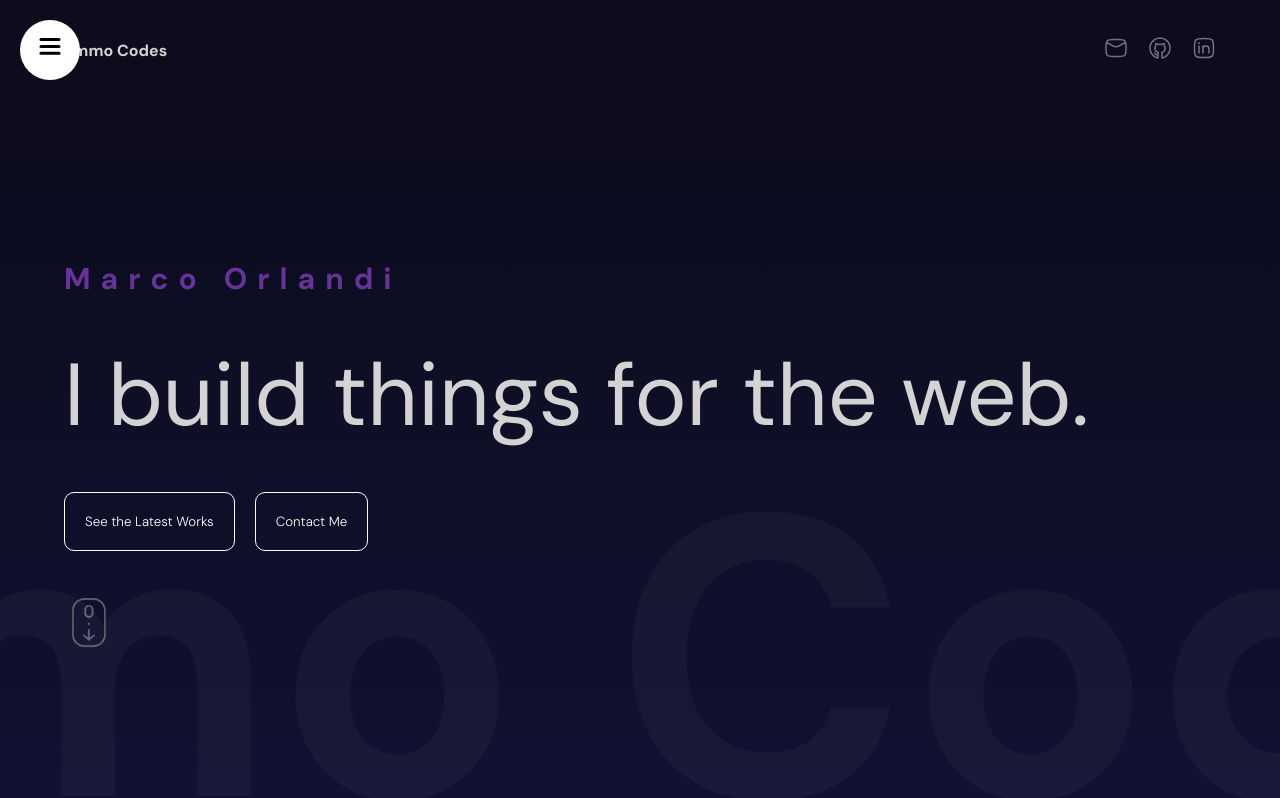
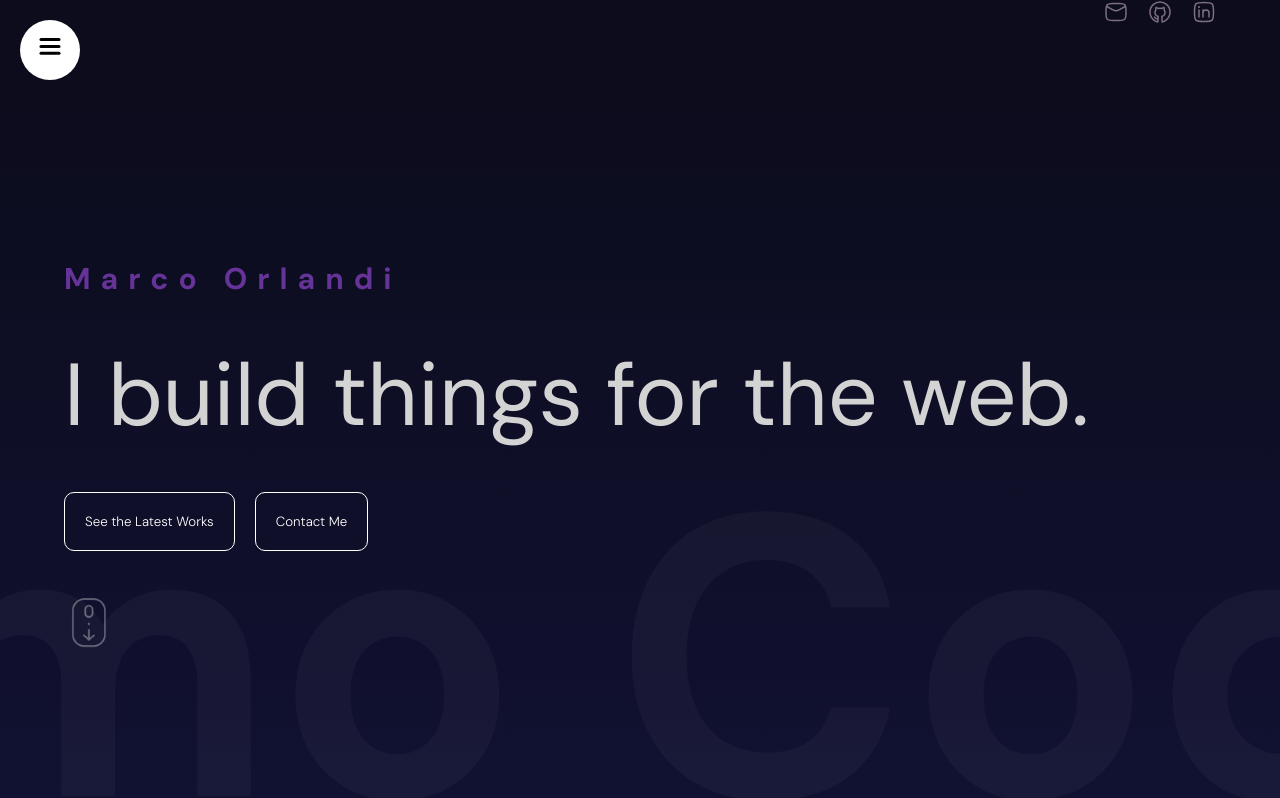
Before and after one commit to EmmoCodes/emmo-codes, a React (Vite) app: page / in a window 1280 px wide. Shown: the top 798 px of the page. Built offline with nearby package versions, Linux system fonts and the light colour scheme.

Commit message:
project changes

```diff
--- a/src/components/navbar/Navbar.jsx
+++ b/src/components/navbar/Navbar.jsx
@@ -5,15 +5,9 @@ import { motion } from 'framer-motion'
 const Navbar = () => {
   return (
     <div className="navbar">
-      {/* Sidebar */}
       <Sidebar />
       <div className="wrapper">
-        <motion.span
-          initial={{ opacity: 0, scale: 0.5 }}
-          animate={{ opacity: 1, scale: 1 }}
-          transition={{ duration: 0.5 }}>
-          Emmo Codes
-        </motion.span>
+        <span></span>
         <div className="social">
           <a href="#">
             <img src="/public/mail.svg" alt="" />
--- a/src/components/navbar/navbar.scss
+++ b/src/components/navbar/navbar.scss
@@ -3,11 +3,12 @@
 .navbar {
   height: 100px;
 
+
   .wrapper {
     max-width: 1366px;
     margin: auto;
     display: flex;
-    align-items: center;
+    align-items: start;
     justify-content: space-between;
     height: 100%;
 
@@ -19,15 +20,6 @@
     span {
       font-weight: bold;
       margin-left: 5%;
-
-
-      @include mobile {
-        display: none;
-      }
-
-      @include tablet {
-        margin-left: 12%;
-      }
 
     }
 
```
